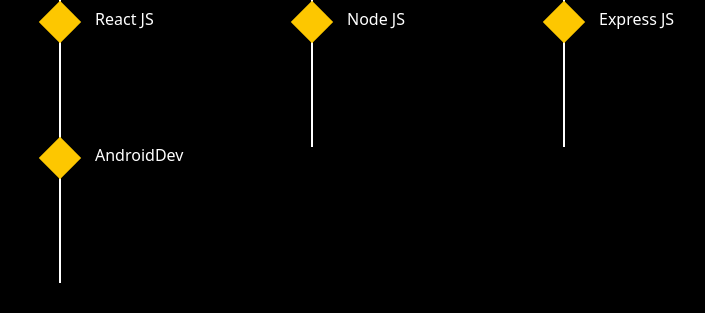
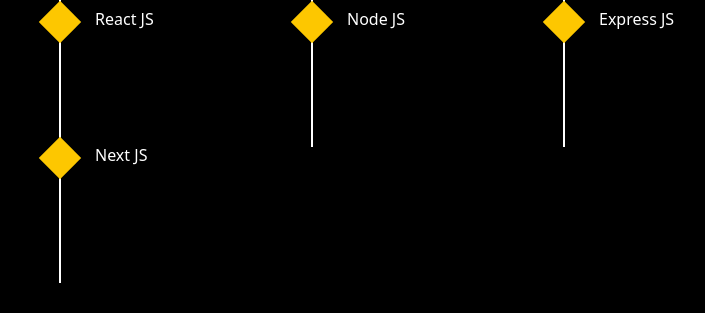
Before and after one commit to lovemishra28/Myportfolio, a React (Vite) app: page / in a window 1280 px wide. Shown: the part 3027-3340 px from the top of the page, without its empty margins (223-928 px from the left). Built offline with nearby package versions, Linux system fonts and the light colour scheme.

Commit message:
Added some fixes...

```diff
--- a/src/App.jsx
+++ b/src/App.jsx
@@ -335,8 +335,9 @@
                 </div>
                 <div className="skills animate-on-scroll pl-12 w-full min-h-30 max-h-30 relative">
                   <span className="timeline"></span>
-                  AndroidDev
+                  Next JS
                 </div>
+
               </div>
             </div>
           </div>
```
